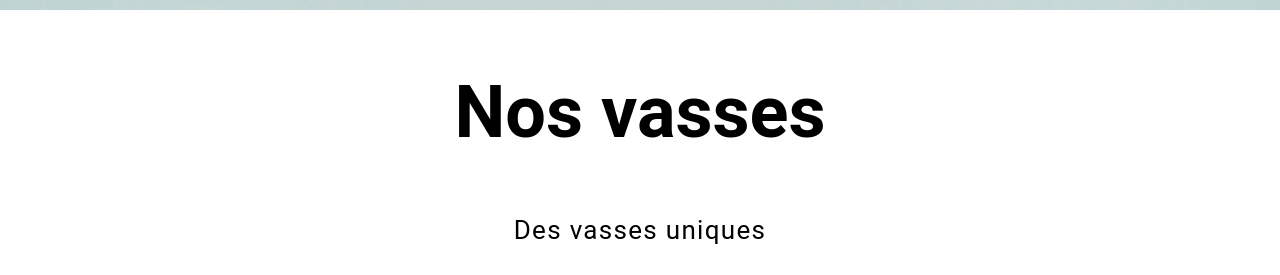
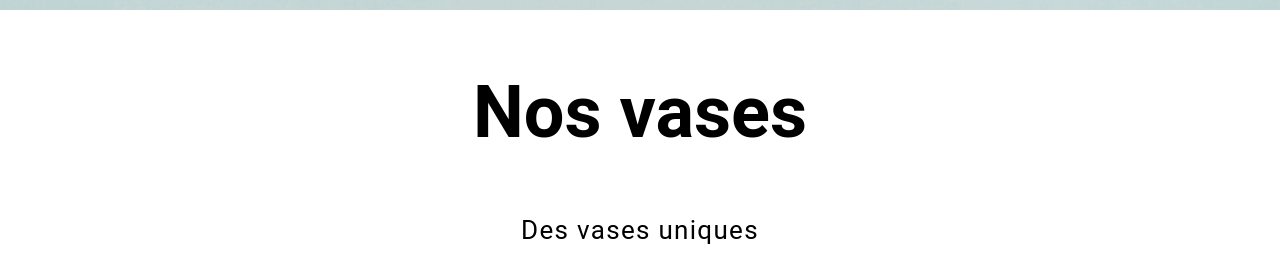
Before and after one commit to alvarezadrien/Workshop_team6, a React (Create React App) app: page /Vasses in a window 1280 px wide. Shown: the part 710-985 px from the top of the page. Built offline with nearby package versions, Linux system fonts and the light colour scheme; grey boxes are pictures that could not be loaded.

Commit message:
delete s de vasses et rajout enterrement in sous navigation navbar

```diff
--- a/src/pages/Navbar.jsx
+++ b/src/pages/Navbar.jsx
@@ -34,7 +34,7 @@ const Navbar = () => {
           {activePopup === "boutique" && (
             <div className="popup_nav">
               <a href="/Bouquets">Bouquets</a>
-              <a href="/Vasses">Vasses</a>
+              <a href="/Vasses">Vases</a>
             </div>
           )}
         </div>
@@ -48,6 +48,7 @@ const Navbar = () => {
             <div className="popup_nav">
               <a href="/mariages">Mariages</a>
               <a href="/Funeraille">Funérailles</a>
+              <a href="/Enterrement">Enterrement</a>
               <a href="/Entreprise">Entreprises</a>
             </div>
           )}
--- a/src/pages/Vasse.jsx
+++ b/src/pages/Vasse.jsx
@@ -21,9 +21,9 @@ const Vasse = () => {
         </div>{" "}
       </div>{" "}
       <div className="h2_home">
-        <h2>Nos vasses</h2>
+        <h2>Nos vases</h2>
       </div>
-      <div className="para_vasses">Des vasses uniques</div>
+      <div className="para_vasses">Des vases uniques</div>
       {/* Affichage des bouquets */}
       <div className="vasses">
         <div className="images_vasses_page">
```
